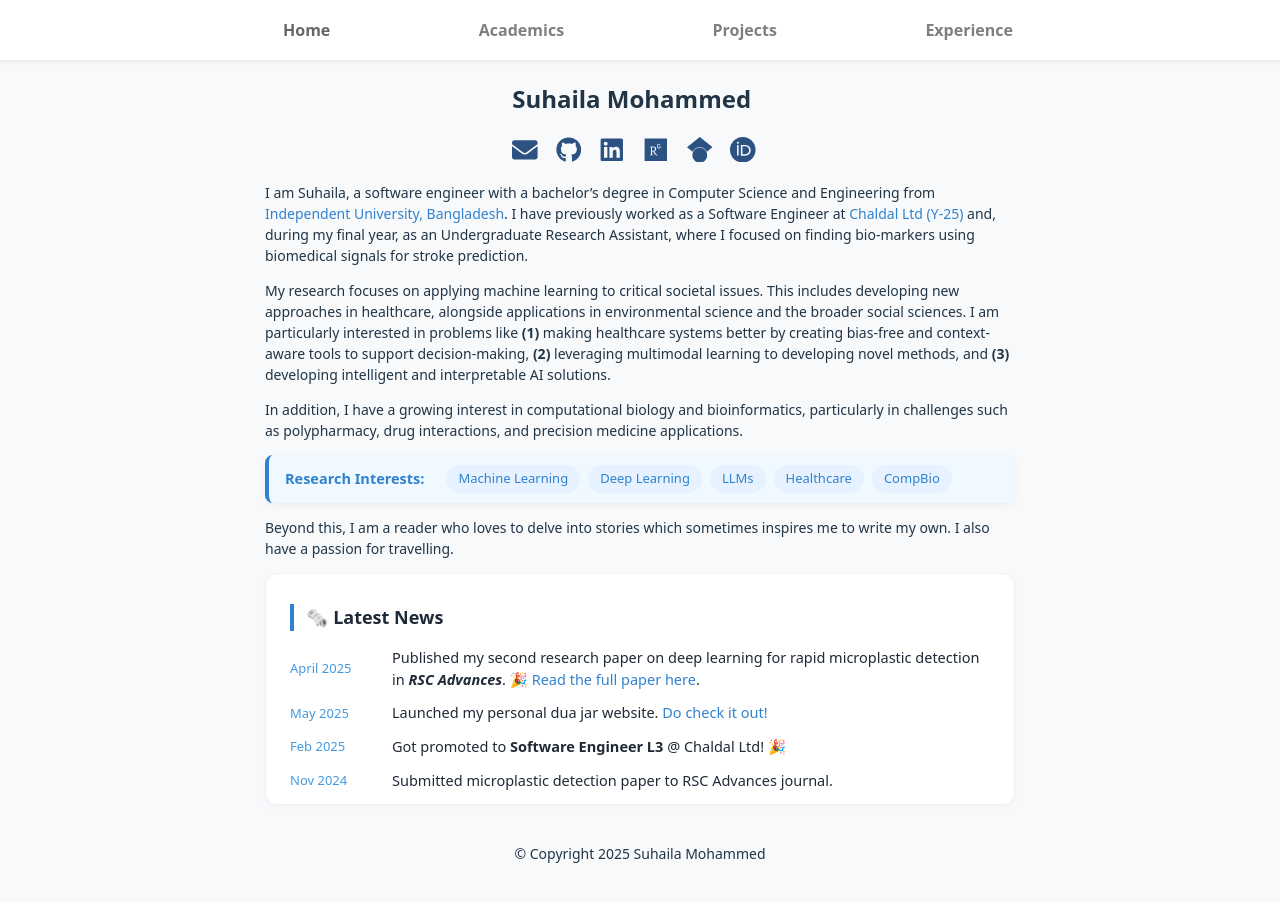
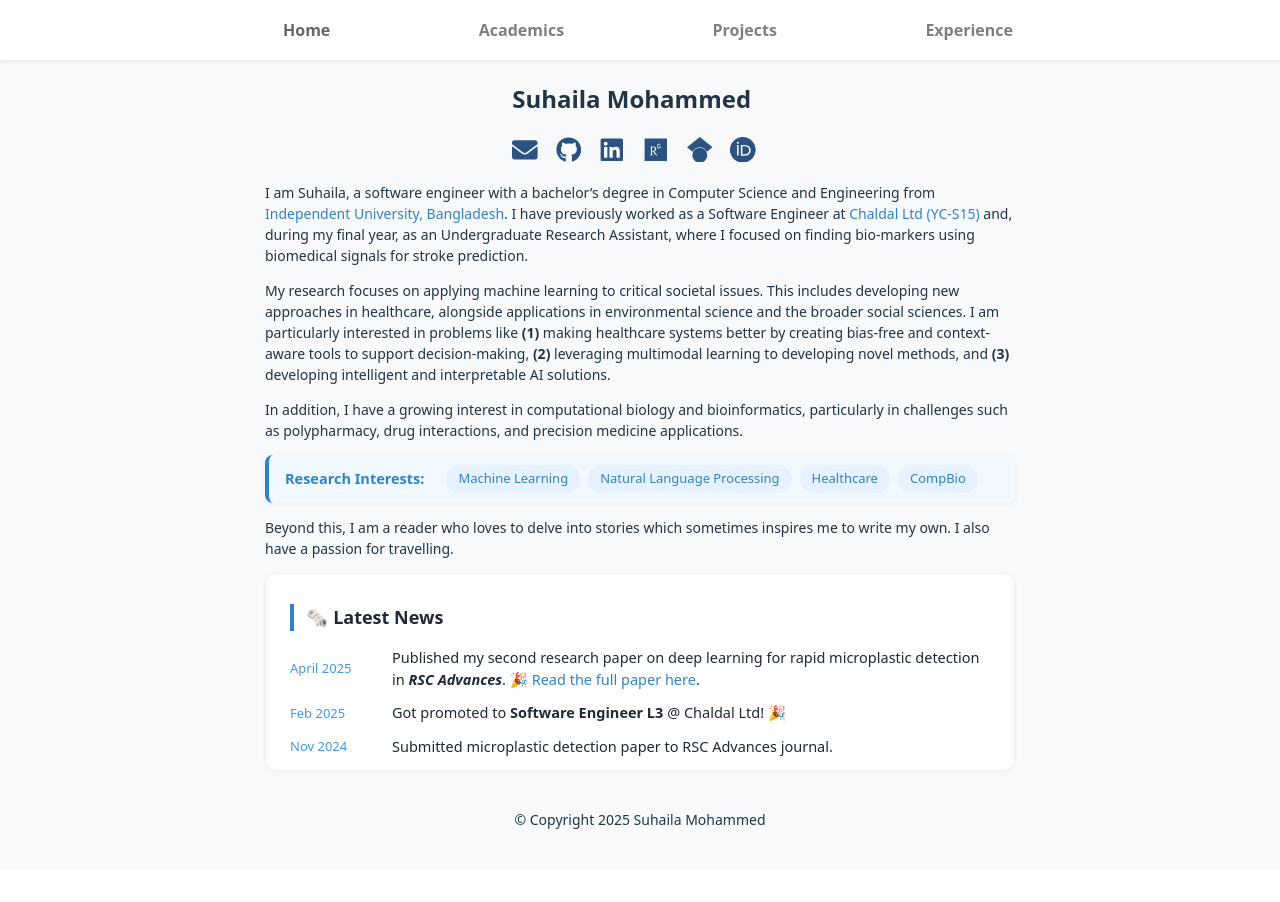
Before and after one commit to suhailamohammed/suhailamohammed.github.io, a React (Vite) app: page / in a window 1280 px wide. After the commit the page ends 870 px from the top, so only its background shows below. Built offline with nearby package versions, Linux system fonts and the light colour scheme.

Commit message:
fixed minor changes

```diff
--- a/src/pages/academics/academics.tsx
+++ b/src/pages/academics/academics.tsx
@@ -29,7 +29,7 @@ class Academics extends React.Component{
       github: null,
       arxiv: null,
       slide: "https://docs.google.com/presentation/d/1RZwGoJUo5_FTQ-ninW_P-JVvJQwQBq7a/edit?usp=sharing&ouid=114901786055181099173&rtpof=true&sd=true",
-      pdf: null,
+      pdf: "https://www.researchgate.net/publication/365986320_Face_Mask_Detection_Using_Artificial_Intelligence_to_Operate_Automatic_Door",
       image: FaceMaskImg,
     },
   ];
--- a/src/pages/academics/style.css
+++ b/src/pages/academics/style.css
@@ -35,10 +35,10 @@
   margin-bottom: 1.5rem;
 }
 
-.education-card:hover {
+/* .education-card:hover {
   transform: translateY(-1px);
   box-shadow: 0 6px 12px rgba(0, 0, 0, 0.07), 0 3px 5px rgba(0, 0, 0, 0.06);
-}
+} */
 
 .degree-highlight {
   display: flex;
@@ -221,9 +221,9 @@
     }
   }
 
-  .research-card:hover {
+  /* .research-card:hover {
     transform: translateY(-3px);
-  }
+  } */
 
   .image-container {
     flex: 0 0 160px;
--- a/src/pages/home/home.tsx
+++ b/src/pages/home/home.tsx
@@ -65,7 +65,7 @@ class Home extends React.Component{
                             I am Suhaila, a software engineer with a bachelor’s degree in Computer Science and Engineering from
                             <a href="https://iub.ac.bd/" target="_blank" rel="noopener noreferrer"> Independent University, Bangladesh</a>.
                             I have previously worked as a Software Engineer at
-                            <a href="https://chaldal.tech/" target="_blank" rel="noopener noreferrer"> Chaldal Ltd (Y-25) </a>
+                            <a href="https://chaldal.tech/" target="_blank" rel="noopener noreferrer"> Chaldal Ltd (YC-S15) </a>
                             and, during my final year, as an Undergraduate Research Assistant, where I focused on finding bio-markers using biomedical signals for stroke prediction.
                         </p>
                         <p>
@@ -79,8 +79,7 @@ class Home extends React.Component{
                             <span className="label">Research Interests:</span>
                             <div className="tags">
                                 <span className="tag">Machine Learning</span>
-                                <span className="tag">Deep Learning</span>
-                                <span className="tag">LLMs</span>
+                                <span className="tag">Natural Language Processing</span>
                                 <span className="tag">Healthcare</span>
                                 <span className="tag">CompBio</span>
                             </div>
@@ -115,7 +114,7 @@ class Home extends React.Component{
                                 .
                             </p>
                         </div>
-                        <div className="newsItem">
+                        {/* <div className="newsItem">
                             <span className="newsDate">May 2025</span>
                             <p className="newsText">
                                 Launched my personal dua jar website.{' '}
@@ -128,7 +127,7 @@ class Home extends React.Component{
                                 Do check it out!
                                 </a>
                             </p>
-                        </div>
+                        </div> */}
                         <div className="newsItem">
                             <span className="newsDate">Feb 2025</span>
                             <p className="newsText">Got promoted to <strong>Software Engineer L3</strong> @ Chaldal Ltd! 🎉</p>
```
